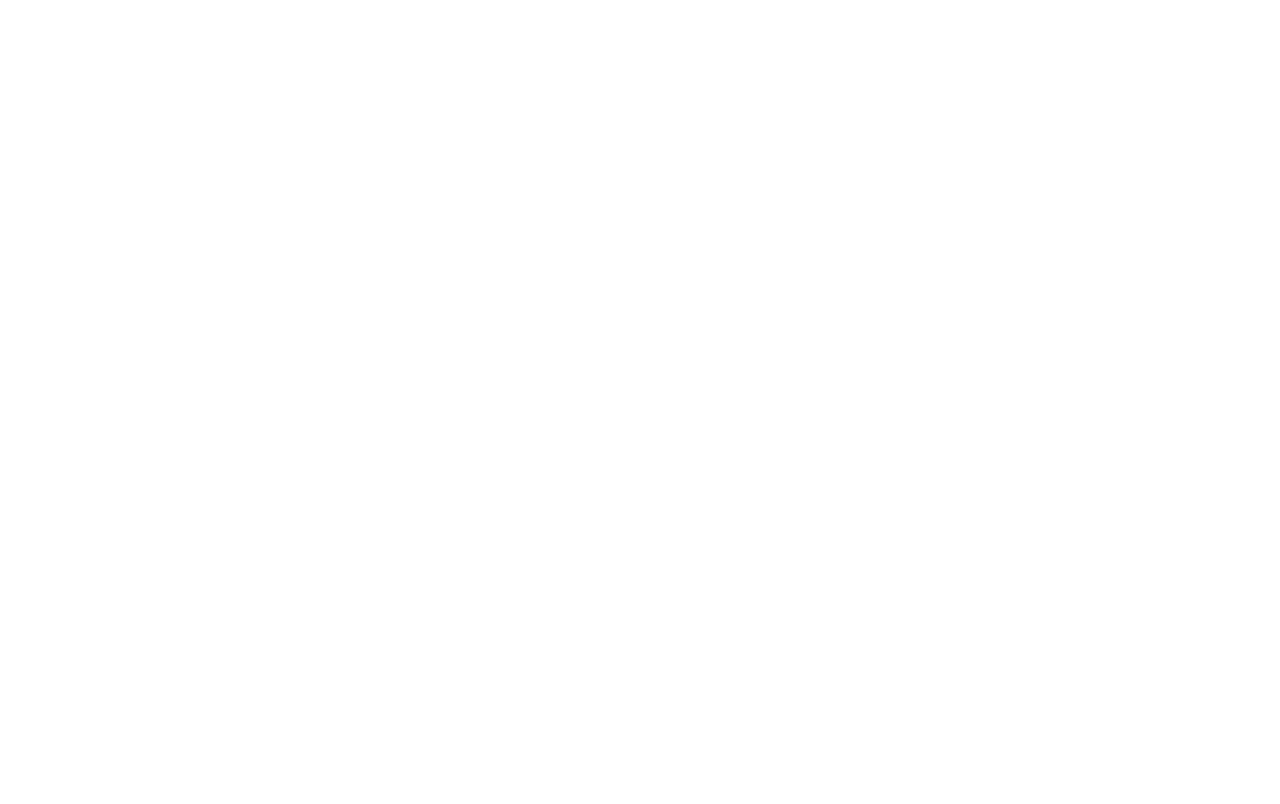
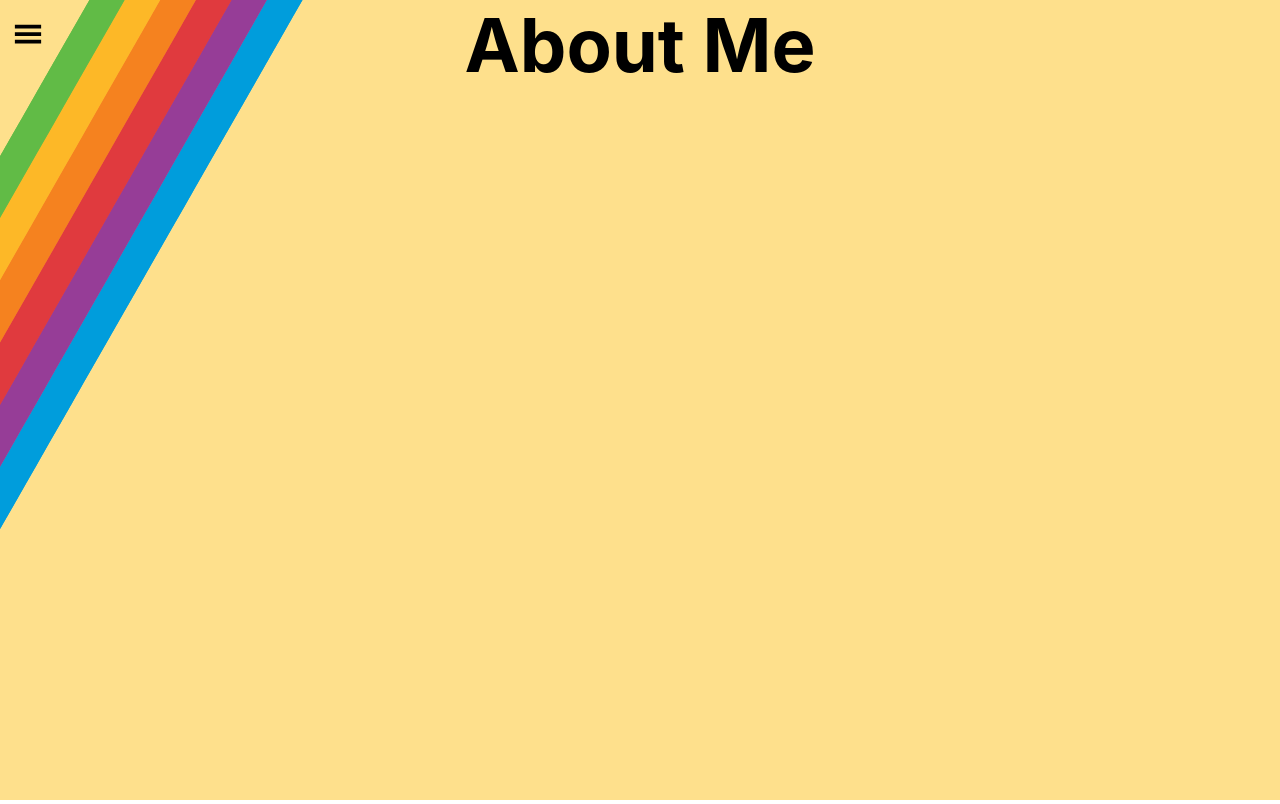
Before and after one commit to BillyMerchan/Personal-Website, a React (Create React App) app in the folder my-app/: page /About in a window 1280 px wide. Before the commit this address had no page. Built offline with nearby package versions, Linux system fonts and the light colour scheme.

Commit message:
Added About Me Section

```diff
--- a/my-app/src/components/Nav/Nav.tsx
+++ b/my-app/src/components/Nav/Nav.tsx
@@ -18,7 +18,7 @@ function NavMenu(){
                 <li><Link to="/">Home</Link></li>
                 <li><Link to="/Projects">Projects</Link></li>
                 <li><Link to="/Blog">Blog</Link></li>
-                <li><Link to="/Contact">Contact</Link></li>
+                <li><Link to="/About">About</Link></li>
             </ul>
         </div>
     )
--- a/my-app/src/index.tsx
+++ b/my-app/src/index.tsx
@@ -6,7 +6,7 @@ import './index.css';
 import App from './App';
 import Projects from './routes/Projects/Projects';
 import Blog from './routes/Blog/Blog';
-import Contact from './routes/Contact/Contact';
+import About from './routes/About/About';
 import Hackathons from './routes/Hackathons/Hackathons';
 
 const root = ReactDOM.createRoot(
@@ -20,7 +20,7 @@ root.render(
         <Route path="Projects" element={<Projects/>}/>
         <Route path="Projects/Hackathons" element={<Hackathons/>}/>
         <Route path="Blog" element={<Blog/>} />
-        <Route path="Contact" element={<Contact/>} />
+        <Route path="About" element={<About/>} />
       </Routes>
     </BrowserRouter>
   </React.StrictMode>
--- a/my-app/src/routes/Contact/Contact.tsx
+++ b/my-app/src/routes/About/About.tsx
@@ -4,17 +4,15 @@ import Nav from '../../components/Nav/Nav'
 import Tagline from '../../components/Tagline/Tagline'
 import Links from '../../components/Links/Links'
 
-function Contact() {
+function About() {
   return (
-    <div className="App">
+    <div className="SubPage">
     <Nav/>
       <header className="App-header">
-        <h1 className="Title">Contact</h1>
-        <Tagline/>
-        <Links/>
+        <h1 className="subPageTitle">About Me</h1>
       </header>
     </div>
   );
 }
 
-export default Contact;
+export default About;
--- a/my-app/src/styles/App.scss
+++ b/my-app/src/styles/App.scss
@@ -21,7 +21,7 @@
     left: 0;
     right: 0;
     margin: auto;
-    width: 35vmin;
+    width: 45vmin;
     color:black;
     font-size: calc(10px + 8vmin);
 }
```
